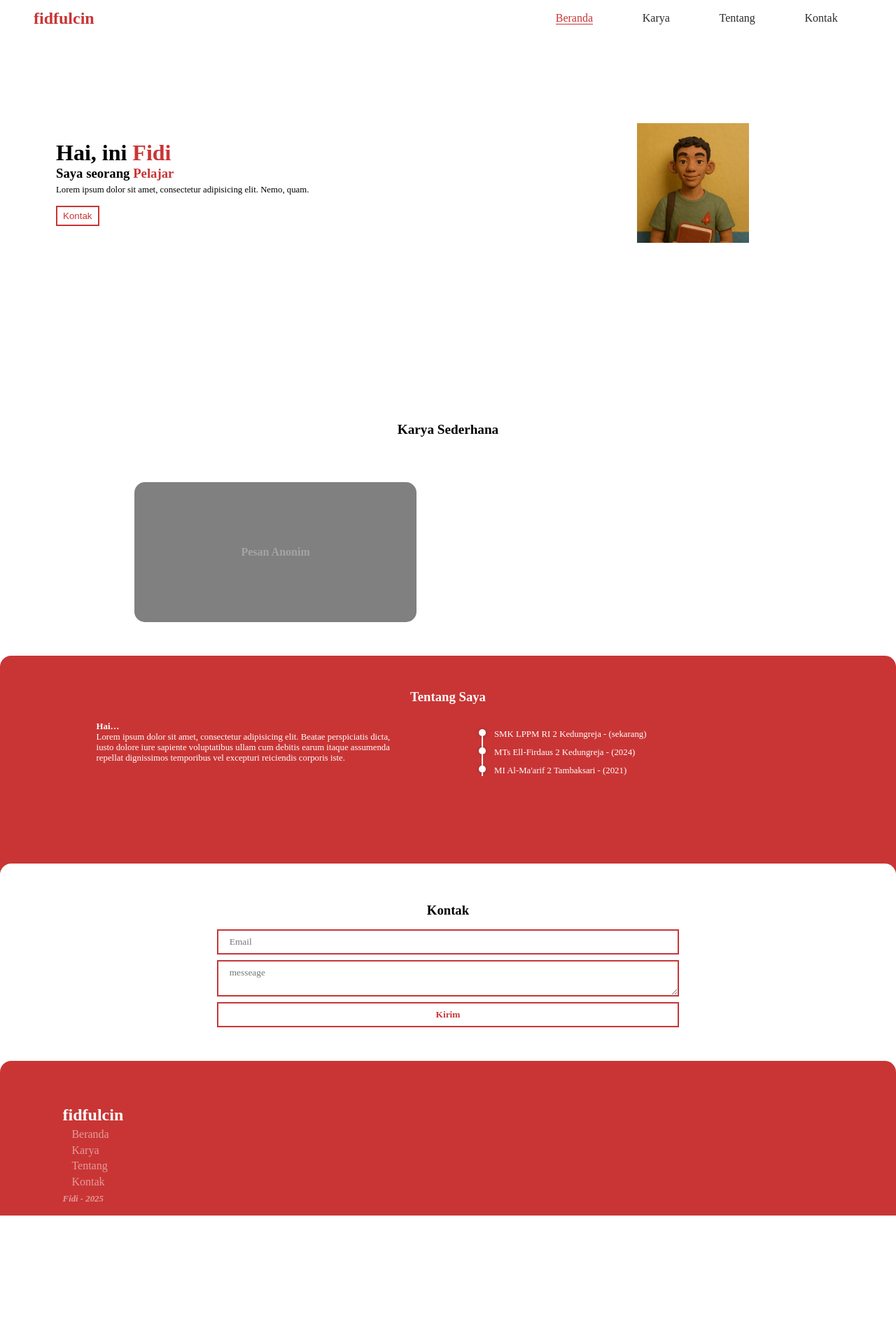
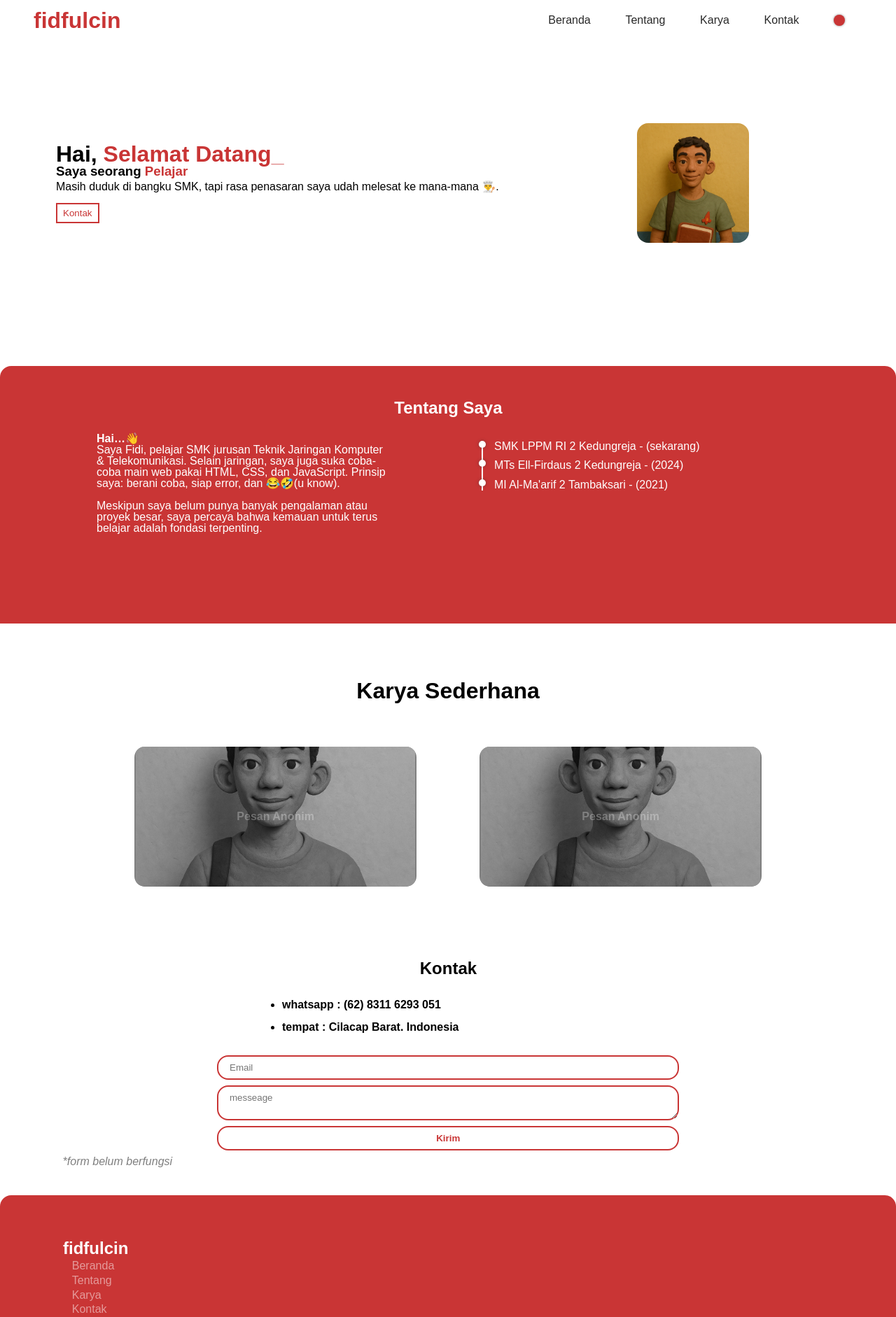
Before and after one commit to FidiH/fidih.github.io, a plain HTML site: page index.html in a window 1280 px wide. Shown: the top 1882 px of the page at 70% size. Before the commit the page ends 1737 px from the top, so only its background shows below. Drawn offline with nearby package versions, Linux system fonts and the light colour scheme; a web font is replaced by a local one.

Commit message:
menambahkan seo

```diff
--- a/css/style.css
+++ b/css/style.css
@@ -1,3 +1,5 @@
+@import url("https://fonts.googleapis.com/css2?family=Zain:ital,wght@0,200;0,300;0,400;0,700;0,800;0,900;1,300;1,400&display=swap");
+
 * {
   padding: 0;
   margin: 0;
@@ -7,12 +9,13 @@
   scroll-behavior: smooth;
 }
 :root {
-  --ungu: #c93535;
+  --aksen: #c93535;
 }
 
 body {
-  color-scheme: dark light;
+  font-family: "Zain", Sans-Serif;
   background-color: white;
+  line-height: 1;
 }
 
 header {
@@ -21,6 +24,7 @@ header {
   align-items: center;
   justify-content: space-between;
   width: 100%;
+  z-index: 99;
   top: 0;
   left: 0;
   padding: 0.8rem 3rem;
@@ -30,10 +34,10 @@ header.efekHeader {
   box-shadow: 3px 0 5px #49494956;
 }
 header #logo {
-  font-size: 1.5rem;
-  font-weight: 600;
+  font-size: 2rem;
+  font-weight: 800;
   text-decoration: none;
-  color: var(--ungu);
+  color: var(--aksen);
 }
 header .menu {
   display: flex;
@@ -46,19 +50,23 @@ header .menu {
 header .icon-menu {
   display: none;
 }
-header .menu a.aktif {
-  color: var(--ungu);
-  border-bottom: 0.1rem solid var(--ungu);
-}
 header .menu a {
   color: #292929;
   text-decoration: none;
 }
-header .menu a.aktif:hover,
+header .menu li label {
+  background: var(--aksen);
+  display: block;
+  box-shadow: 0 0 0.2rem #1111117f;
+  width: 1rem;
+  cursor: pointer;
+  height: 1rem;
+  border-radius: 50%;
+}
 header .menu a:hover {
-  color: var(--ungu);
+  color: var(--aksen);
   transform: scale(2px);
-  border-bottom: 0.1rem solid var(--ungu);
+  border-bottom: 0.1rem solid var(--aksen);
 }
 main .hero {
   display: flex;
@@ -70,19 +78,19 @@ main .hero .info {
   justify-content: center;
   flex: 5;
 }
-main .hero .info a{
+main .hero .info a {
   display: block;
   width: fit-content;
 }
 main .hero .info .btn-klik {
   padding: 0.3rem 0.5rem;
   font-weight: 500;
-  border: 2px solid var(--ungu);
-  color: var(--ungu);
+  border: 2px solid var(--aksen);
+  color: var(--aksen);
   background-color: transparent;
 }
 main .hero .info .btn-klik:hover {
-  background-color: var(--ungu);
+  background-color: var(--aksen);
   color: white;
 }
 main .hero .box-img {
@@ -94,19 +102,19 @@ main .hero .box-img {
 }
 main .hero .box-img img {
   width: 10rem;
+  border-radius: 1rem;
 }
 main .hero .info #judul {
   font-size: 2rem;
 }
 main .hero .info #judul span {
-  color: var(--ungu);
+  color: var(--aksen);
 }
 main .hero .info h3 span {
-  color: var(--ungu);
-  font-size: 1.4;
+  color: var(--aksen);
 }
 main .hero .info p {
-  font-size: 0.8rem;
+  font-size: 1rem;
   padding: 5px 0;
 }
 main .hero .btn-klik {
@@ -118,7 +126,7 @@ main .box-project {
 }
 main .box-project h2 {
   text-align: center;
-  font-size: 1.2rem;
+  font-size: 2rem;
   padding-bottom: 1rem;
 }
 main .box-project .boxs {
@@ -136,34 +144,46 @@ main .box-project .boxs .box {
   background-color: gray;
   border-radius: 15px;
   align-items: center;
+  position: relative;
   justify-content: center;
+  overflow: hidden;
 }
 main .box-project .boxs .box h4 {
+  position: absolute;
+  z-index: 9;
+}
+main .box-project .boxs .box h4 a {
   color: #ffffff49;
+  text-decoration: none;
 }
-main .box-project .boxs .box:hover h4 {
+main .box-project .boxs .box:hover h4 a {
   text-shadow: 0 0 5px #49494956;
   color: #ffffff;
   cursor: progress;
 }
 main .box-project .boxs .box img {
-  width: 100%;
+  width: 99%;
+object-fit: contain;
+  filter: grayscale(2);
+}
+main .box-project .boxs .box:hover img {
+  filter: grayscale(0);
 }
 main #about {
   padding: 0 7%;
   padding-bottom: 7rem;
-  background-color: var(--ungu);
+  background-color: var(--aksen);
   color: white;
   border-radius: 1rem 1rem 0 0;
 }
-main #about h3 {
+main #about h2 {
   text-align: center;
   padding-top: 3rem;
   margin-bottom: 0.5rem;
 }
 main #about .informasi {
   display: flex;
-  font-size: 0.8rem;
+  font-size: 1rem;
   width: 100%;
   margin: auto;
 }
@@ -180,11 +200,11 @@ main #about .informasi .pendidikanDanSkill ul {
   padding-left: 1rem;
   list-style: none;
 }
-main #about .informasi .pendidikanDanSkill ul li{
-  margin: .7rem 0;
+main #about .informasi .pendidikanDanSkill ul li {
+  margin: 0.7rem 0;
   position: relative;
 }
-main #about .informasi .pendidikanDanSkill ul li::before{
+main #about .informasi .pendidikanDanSkill ul li::before {
   content: "";
   display: block;
   position: absolute;
@@ -192,7 +212,7 @@ main #about .informasi .pendidikanDanSkill ul li::before{
   height: 10px;
   left: -1.35rem;
   border-radius: 50%;
-  box-shadow: 0 0 4px rgba(55,55,55,0.502);
+  box-shadow: 0 0 4px rgba(55, 55, 55, 0.502);
   background-color: white;
 }
 main #contact {
@@ -202,9 +222,19 @@ main #contact {
   border-radius: 1rem 1rem 0 0;
   padding: 2.5rem 7%;
 }
-main #contact h3 {
+main #contact h2 {
   text-align: center;
-  margin: 1rem 0;
+  margin: 2rem 0;
+}
+main #contact .data-kontak {
+  margin: 2rem auto;
+  width: 60%;
+  padding: 0 7%;
+  font-size: 1rem;
+  font-weight: 600;
+}
+main #contact .data-kontak li {
+  margin: 1rem;
 }
 main #contact form {
   width: 60%;
@@ -212,48 +242,49 @@ main #contact form {
 }
 main #contact form > * {
   display: block;
+  border-radius: 1rem;
   width: 100%;
   background-color: white;
   padding: 0.5rem 1rem;
   margin-bottom: 0.5rem;
   color: #000;
   font-family: inherit;
-  border: 2px solid var(--ungu);
+  border: 2px solid var(--aksen);
 }
 main #contact form > button {
   background-color: transparent;
-  color: var(--ungu);
-  border: 2px solid var(--ungu);
+  color: var(--aksen);
+  border: 2px solid var(--aksen);
   font-weight: 700;
 }
 main #contact form > button:hover {
-  background-color: var(--ungu);
+  background-color: var(--aksen);
   color: white;
 }
- footer {
-  background-color: var(--ungu);
+footer {
+  background-color: var(--aksen);
   padding: 4rem 7% 1rem 7%;
   border-radius: 1rem 1rem 0 0;
 }
-footer a{
+footer a {
   color: white;
   text-decoration: none;
 }
-footer ul li{
-  margin: .3em .8rem;
-  opacity: .5;
+footer ul li {
+  margin: 0.3em 0.8rem;
+  opacity: 0.5;
   list-style: none;
 }
-footer ul li:hover{
-  opacity: .8;
+footer ul li:hover {
+  opacity: 0.8;
 }
-footer p em{
-  opacity: .5;
+
+footer p {
+  margin-top: 5rem;
   color: white;
-  font-weight: 700;
-  font-size: .8rem;
-  text-align: center;
-  margin-top: -1rem;
+  font-weight: 600;
+  opacity: 0.5;
+  text-align: right;
 }
 
 @media (max-width: 700px) {
@@ -272,6 +303,10 @@ footer p em{
   }
   header .menu li {
     margin-bottom: 1rem;
+  }
+  header .menu li label {
+    width: 2rem;
+    height: 2rem;
   }
   header .icon-menu {
     display: block;
@@ -302,7 +337,7 @@ footer p em{
     border-radius: 0 15px 15px 0;
   }
   main .box-project .boxs .box:nth-child(even) {
-    border-radius:15px 0 0 15px;
+    border-radius: 15px 0 0 15px;
     float: right;
   }
   main .box-project .boxs .box img {
@@ -326,4 +361,23 @@ footer p em{
   main #contact form {
     width: 90%;
   }
+  main #contact .data-kontak {
+    width: 100%;
+  }
 }
+
+.kedip {
+  animation: kedip 0.5s linear infinite;
+  font-weight: 900;
+  color: black;
+}
+
+@keyframes kedip {
+  0%,
+  100% {
+    opacity: 0;
+  }
+  50% {
+    opacity: 1;
+  }
+}
--- a/index.html
+++ b/index.html
@@ -1,11 +1,52 @@
-<!DOCTYPE html>
-<html lang="en">
+<!doctype html>
+<html lang="id">
   <head>
-  <meta charset="UTF-8">
-  <meta name="viewport" content="width=device-width, initial-scale=1.0">
-  <meta http-equiv="X-UA-Compatible" content="ie=edge">
-  <title>Fidi</title>
-  <link rel="stylesheet" href="./css/style.css">
+    <meta charset="UTF-8" />
+    <meta name="viewport" content="width=device-width, initial-scale=1.0" />
+    <meta http-equiv="X-UA-Compatible" content="ie=edge" />
+
+    <!-- start seo -->
+    <meta name="google-site-verification" content="AM47ruBftRpWjwAc_qkg4SAuGJWhLuCXg9zq1nXtAe8" />
+    <meta name="robots" content="index, follow" />
+    <meta
+      name="description"
+      content="Portofolio Fidi, pelajar SMK jurusan Teknik Jaringan Komputer, serta suka coba coba Web Development, sedang belajar HTML, CSS, dan JavaScript."
+    />
+    <meta
+      name="keywords"
+      content="Fidi, SMK, teknik jaringan, web development, HTML, CSS, JavaScript, portofolio SMK"
+    />
+    <meta name="author" content="Fidi" />
+    <meta property="og:title" content="Andrea | Pelajar SMK & Web Dev Pemula" />
+    <meta
+      property="og:description"
+      content="Portofolio Fidi, pelajar SMK jurusan teknik jaringan & suka main web development."
+    />
+    <meta property="og:url" content="https://fidih.github.io/" />
+    <meta property="og:type" content="website" />
+    <meta
+      property="og:image"
+      content="https://fidih.github.io/assets/pp.webp"
+    />
+
+    <!-- Untuk Twitter -->
+    <meta name="twitter:card" content="summary_large_image" />
+    <meta name="twitter:title" content="Fidi | Pelajar SMK & Web Dev Pemula" />
+    <meta
+      name="twitter:description"
+      content="Portofolio Fidi, pelajar SMK jurusan teknik jaringan & suka main web development."
+    />
+    <meta
+      name="twitter:image"
+      content="https://fidih.github.io/assets/pp.webp"
+    />
+    <!-- end seo -->
+
+    <title>Fidi | Pelajar SMK & Web Dev Pemula</title>
+    <!-- start aos -->
+    <link rel="stylesheet" href="https://unpkg.com/aos@next/dist/aos.css" />
+    <!-- end aos -->
+    <link rel="stylesheet" href="./css/style.css" />
   </head>
   <body>
     <!-- start header -->
@@ -13,14 +54,18 @@
       <a href="#" id="logo">fidfulcin</a>
 
       <ul class="menu">
-      <li><a  href="#" class="aktif">Beranda</a></li>
+        <li><a href="#">Beranda</a></li>
+        <li><a href="#about">Tentang</a></li>
         <li><a href="#project">Karya</a></li>
-      <li><a href="#about">Tentang</a></li>
         <li><a href="#contact">Kontak</a></li>
+        <li>
+          <label for="colorAksen"></label>
+          <input hidden id="colorAksen" type="color" value="#c93535" />
+        </li>
       </ul>
 
       <div class="icon-menu">
-      <img id="btn-menu" src="./assets/menu.png" alt="">
+        <img id="btn-menu" src="./assets/menu.png" alt="" />
       </div>
     </header>
     <!-- end header -->
@@ -30,62 +75,84 @@
       <!-- start hero -->
       <section class="hero">
         <div class="info">
-        <h1 id="judul">Hai, ini <span>Fidi</span></h1>
+          <h1 id="judul">
+            Hai, <span id="ketik"></span><span class="kedip">_</span>
+          </h1>
           <h3>Saya seorang <span>Pelajar</span></h3>
-        <p>Lorem ipsum dolor sit amet, consectetur adipisicing elit. Nemo, quam.</p>
-        <div class="box-links">
-        </div>
+          <p>
+            Masih duduk di bangku SMK, tapi rasa penasaran saya udah melesat ke
+            mana-mana 👨‍🍳.
+          </p>
+          <div class="box-links"></div>
           <a href="#contact"><button class="btn-klik">Kontak</button></a>
         </div>
         <div class="box-img">
-        <img src="./assets/pp.webp" alt="profile">
+          <img src="./assets/pp.webp" alt="profile" />
         </div>
       </section>
       <!-- end hero -->
 
+      <!-- start about -->
+      <section id="about">
+        <h2 data-aos="flip-up">Tentang Saya</h2>
+        <div class="informasi">
+          <div class="tentang">
+            <h4 data-aos="flip-up">Hai…👋</h4>
+            <p data-aos="flip-up">
+              Saya Fidi, pelajar SMK jurusan Teknik Jaringan Komputer &
+              Telekomunikasi. Selain jaringan, saya juga suka coba-coba main web
+              pakai HTML, CSS, dan JavaScript. Prinsip saya: berani coba, siap
+              error, dan 😂🤣(u know).
+            </p>
+            <br />
+            <p data-aos="flip-up">
+              Meskipun saya belum punya banyak pengalaman atau proyek besar,
+              saya percaya bahwa kemauan untuk terus belajar adalah fondasi
+              terpenting.
+            </p>
+          </div>
+          <div class="pendidikanDanSkill" data-aos="flip-up">
+            <ul>
+              <li>SMK LPPM RI 2 Kedungreja - (sekarang)</li>
+              <li>MTs Ell-Firdaus 2 Kedungreja - (2024)</li>
+              <li>MI Al-Ma'arif 2 Tambaksari - (2021)</li>
+            </ul>
+          </div>
+        </div>
+      </section>
+      <!-- end about -->
+
       <!-- start project -->
       <div id="project" class="box-project">
-
-      <h2>Karya Sederhana</h2>
+        <h2 data-aos="flip-up">Karya Sederhana</h2>
         <div class="boxs">
-        <div class="box">
-          <h4>Pesan Anonim</h4>
+          <div class="box" data-aos="flip-up" data-aos-delay="100">
+            <h4><a href="">Pesan Anonim</a></h4>
+            <img src="assets/pp.webp" alt="" />
+          </div>
+          <div class="box" data-aos="flip-up" data-aos-delay="500">
+            <h4><a href="">Pesan Anonim</a></h4>
+            <img src="assets/pp.webp" alt="" />
           </div>
         </div>
-
       </div>
       <!-- end project -->
 
-    <!-- start about -->
-    <section id="about">
-
-      <h3>Tentang Saya</h3>
-      <div class="informasi">
-        <div class="tentang">
-          <h4>Hai…</h4>
-          <p>Lorem ipsum dolor sit amet, consectetur adipisicing elit. Beatae perspiciatis dicta, iusto dolore iure sapiente voluptatibus ullam cum debitis earum itaque assumenda repellat dignissimos temporibus vel excepturi reiciendis corporis iste.</p>
-        </div>
-        <div class="pendidikanDanSkill">
+      <!-- start kontak -->
+      <section id="contact">
+        <h2 data-aos="flip-up">Kontak</h2>
+        <div class="data-kontak">
           <ul>
-            <li>SMK LPPM RI 2 Kedungreja - (sekarang) </li>
-            <li>MTs Ell-Firdaus 2 Kedungreja - (2024) </li>
-            <li>MI Al-Ma'arif 2 Tambaksari - (2021) </li>
+            <li data-aos="flip-up">whatsapp : (62) 8311 6293 051</li>
+            <li data-aos="flip-up">tempat : Cilacap Barat. Indonesia</li>
           </ul>
         </div>
-      </div>
-
-    </section>
-    <!-- end about -->
-
-    <!-- start kontak -->
-    <section id="contact">
-      <h3>Kontak</h3>
         <form action="">
-        <input type="email" placeholder="Email">
-        <textarea placeholder="messeage"></textarea>
-        <button type="submit">Kirim</button>
+          <input data-aos="flip-up" type="email" placeholder="Email" />
+          <textarea data-aos="flip-up" placeholder="messeage"></textarea>
+          <button data-aos="flip-up" type="submit">Kirim</button>
         </form>
-
+        <em style="opacity: 0.5">*form belum berfungsi</em>
       </section>
       <!-- end kontak -->
     </main>
@@ -93,20 +160,27 @@
 
     <!-- start footer -->
     <footer>
-
-    <h2><a href="">fidfulcin</a></h2>
-    <ul>
-      <li><a  href="#" class="aktif">Beranda</a></li>
+      <h2 data-aos="flip-up"><a href="">fidfulcin</a></h2>
+      <ul data-aos="flip-up">
+        <li><a href="#" class="aktif">Beranda</a></li>
+        <li><a href="#about">Tentang</a></li>
         <li><a href="#project">Karya</a></li>
-      <li><a href="#about">Tentang</a></li>
         <li><a href="#contact">Kontak</a></li>
       </ul>
       <p>
-
         <em>Fidi - 2025</em>
       </p>
     </footer>
     <!-- end footer -->
+
+    <!-- start aos -->
+    <script src="https://unpkg.com/aos@next/dist/aos.js"></script>
+    <script>
+      AOS.init();
+    </script>
+    <!-- end aos -->
+
+    <!-- js mandiri -->
     <script src="./js/script.js"></script>
   </body>
 </html>
--- a/js/script.js
+++ b/js/script.js
@@ -1,17 +1,60 @@
-document.body.addEventListener("click", function(element) {
+// hamburger menu di clik
+document.body.addEventListener("click", function (element) {
+  if (
+    element.target.id == "btn-menu" ||
+    element.target.classList.contains("menu")
+  ) {
+    document.querySelector(".menu").classList.add("geser");
+  } else {
+    document.querySelector(".menu").classList.remove("geser");
+  }
+});
 
-  if(element.target.id == "btn-menu" || element.target.classList.contains("menu")){
-    document.querySelector(".menu").classList.add("geser")
-  } else{
-    document.querySelector(".menu").classList.remove("geser")
+// header saat di scroll
+window.addEventListener("scroll", function (e) {
+  if (window.scrollY > 1) {
+    document.querySelector("header").classList.add("efekHeader");
+  } else {
+    document.querySelector("header").classList.remove("efekHeader");
   }
+});
 
-})
+// efek ketik
+const boxKetik = document.querySelector("#ketik");
+const teks = ["Ini Fidi", "Selamat Datang", "Apa kabar"];
+let urutan = 0;
+let indeks = 0;
+let menghapus = false;
 
-window.addEventListener("scroll", function(e) {
-  if(window.scrollY > 1){
-    document.querySelector("header").classList.add("efekHeader")
-  }else{
-    document.querySelector("header").classList.remove("efekHeader")
+function ketik() {
+  const teksSaatIni = teks[urutan];
+
+  const tampil = teksSaatIni.slice(0, indeks);
+
+  boxKetik.textContent = tampil;
+
+  if (!menghapus) {
+    if (indeks < teksSaatIni.length) {
+      indeks++;
+    } else {
+      menghapus = true;
+      setTimeout(ketik, 3000);
+      return;
+    }
+  } else {
+    if (indeks > 0) {
+      indeks--;
+    } else {
+      menghapus = false;
+      urutan = (urutan + 1) % teks.length;
+    }
   }
-})
+  setTimeout(ketik, menghapus ? 50 : 100);
+}
+
+ketik();
+
+// aksen warna
+colorAksen.addEventListener("change", () => {
+  document.documentElement.style.setProperty("--aksen", colorAksen.value);
+});
```
Also changed, not shown: sitemap.xml (added, +8 -0 lines), googlee8e14cfaf5414f8d.txt (added). Lines whose indentation alone changed are shown as unchanged.
